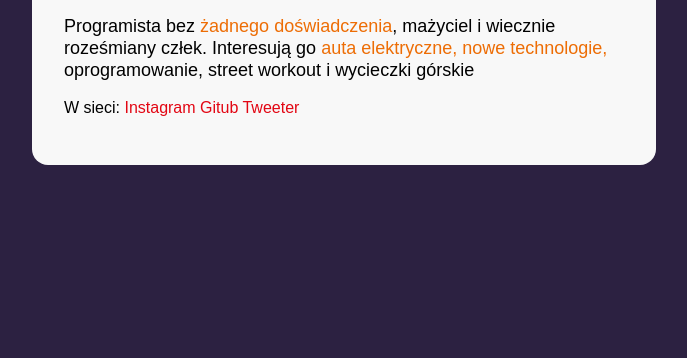
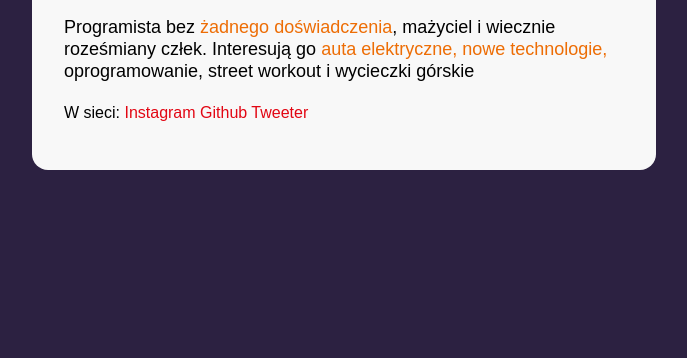
Before and after one commit to lukaszstepka/business_card, a plain HTML site: page index.html in a window 1280 px wide. Shown: the part 442-800 px from the top of the page, without its empty margins (296-983 px from the left). Drawn offline with Linux system fonts and the light colour scheme.

Commit message:
padding and margin

```diff
--- a/index.html
+++ b/index.html
@@ -15,12 +15,12 @@
           <h1 class="person__name">Imię i nazwisko</h1>
           <p class="person__position">Stanowisko</p>
         </header>
-        <p class="person__description">
+        <p class="person__description person__description--with-margin">
           Programista bez <strong class="special">żadnego doświadczenia</strong>, mażyciel i wiecznie roześmiany
           człek. Interesują go <strong class="special">auta elektryczne, nowe technologie,</strong>
           oprogramowanie, street workout i wycieczki górskie
         </p>
-        <p>W sieci: <strong class="special__social">Instagram Gitub Tweeter</strong></p>
+        <p>W sieci: <strong class="special__social"><a class="person__link" href="#">Instagram</a><a class="person__link" href="#"> Github</a><a class="person__link" href="#"> Tweeter</a></strong></p>
       </article>
     </main>
   </body>
--- a/style.css
+++ b/style.css
@@ -24,6 +24,9 @@ body {
 .person{
 
 }
+.person__info{
+    margin-bottom: 24px;
+}
 .person__name{
     font-size: 36px;
     margin: 0;
@@ -38,12 +41,19 @@ body {
 .person__description{
     font-size: 18px;
     line-height: 22px;
+    margin: 0;
+}
+.person__description--with-margin{
+    margin-bottom: 22px;
 }
 .special{
     color: #ED6D05;
     font-weight: normal;
 }
 .special__social{
-    color: #E20613;
     font-weight: normal;
 }
+.person__link{
+    color: #E20613;
+    text-decoration: none;
+}
```
